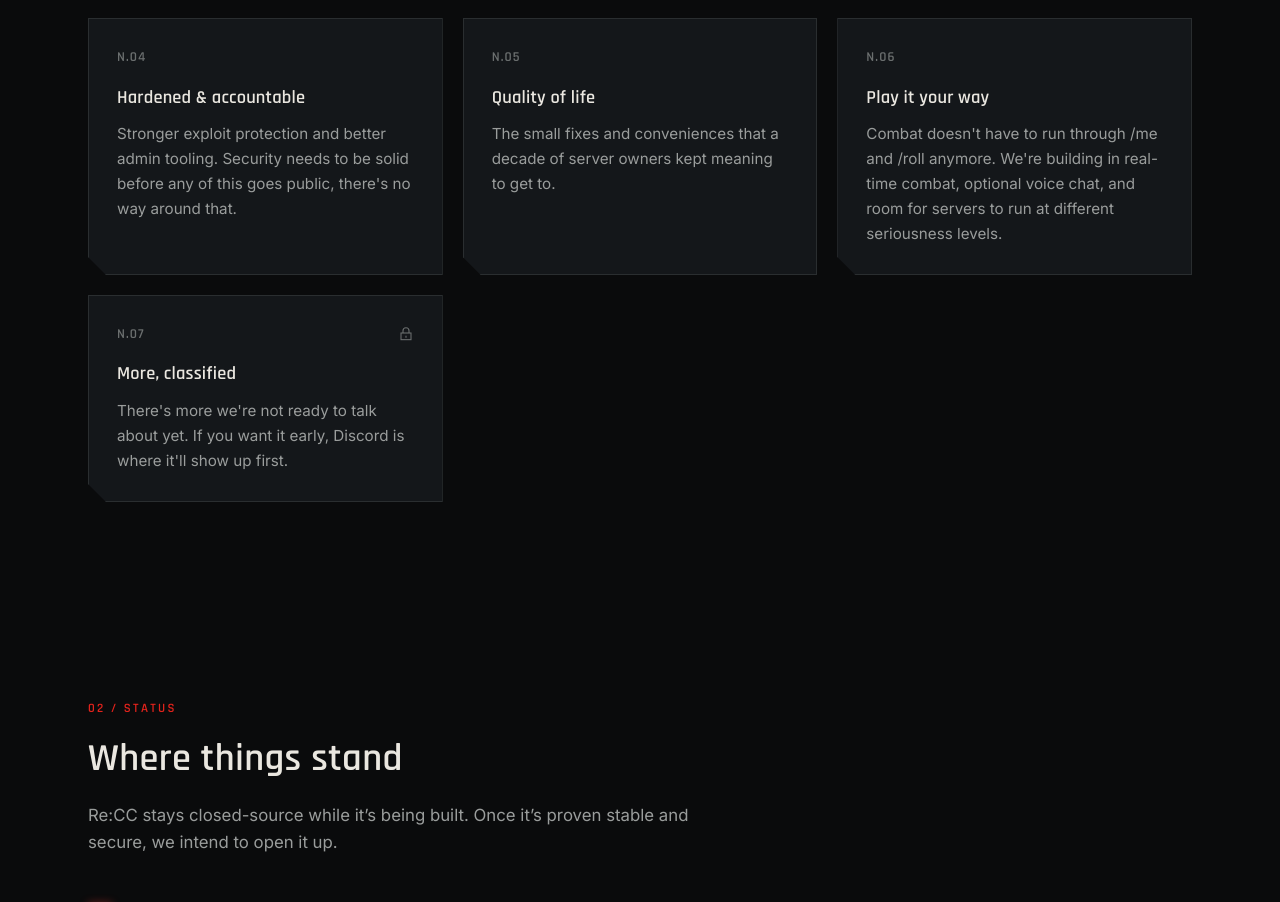
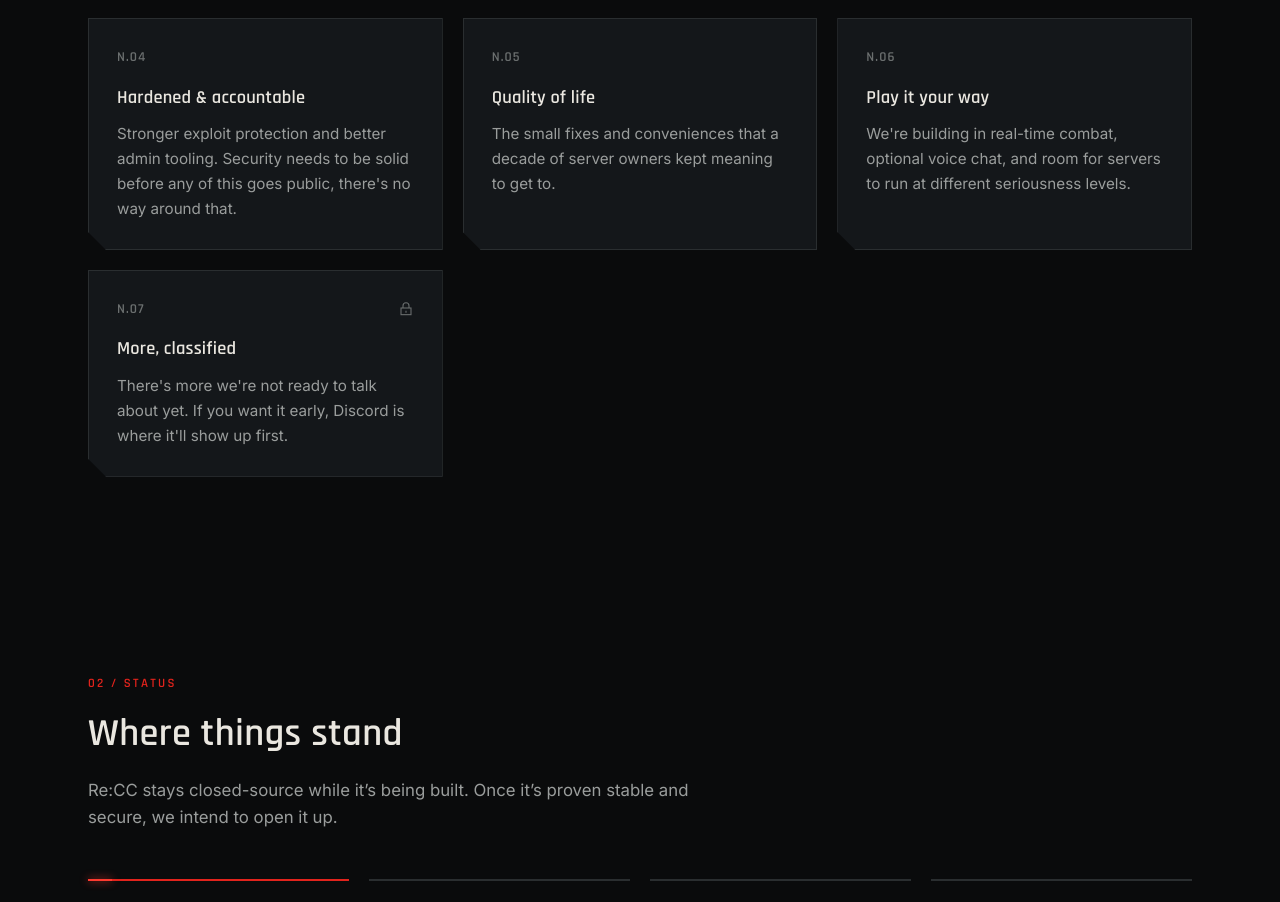
Before and after one commit to Radixen-Dev/recc-homepage, a React (Vite) app: page / in a window 1280 px wide. Shown: the part 1862-2764 px from the top of the page. Built offline with nearby package versions, Linux system fonts and the light colour scheme; a web font is replaced by a local one.

Commit message:
Trim N.06 opening sentence
Drop the "combat doesn't have to run through /me and /roll" line,
leading straight with what's being built instead.

```diff
--- a/src/react-app/components/Features.tsx
+++ b/src/react-app/components/Features.tsx
@@ -36,7 +36,7 @@ const FEATURES: {
 	{
 		tag: "N.06",
 		title: "Play it your way",
-		body: "Combat doesn't have to run through /me and /roll anymore. We're building in real-time combat, optional voice chat, and room for servers to run at different seriousness levels.",
+		body: "We're building in real-time combat, optional voice chat, and room for servers to run at different seriousness levels.",
 	},
 	{
 		tag: "N.07",
```
